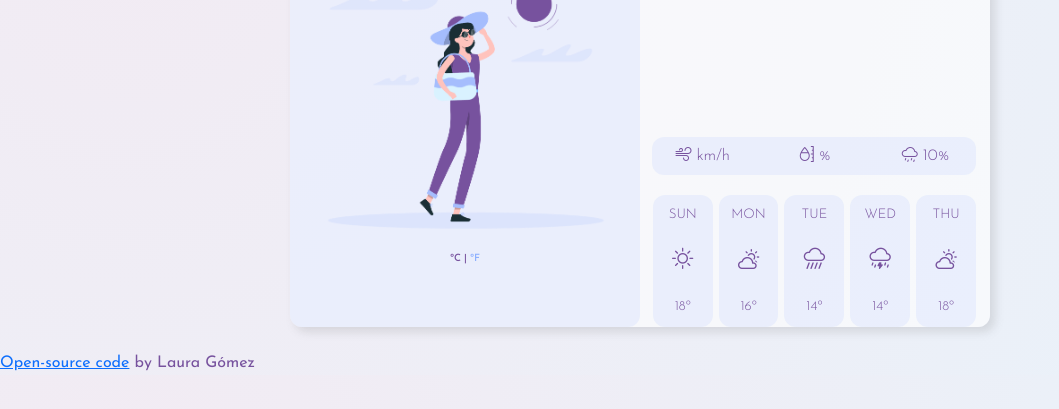
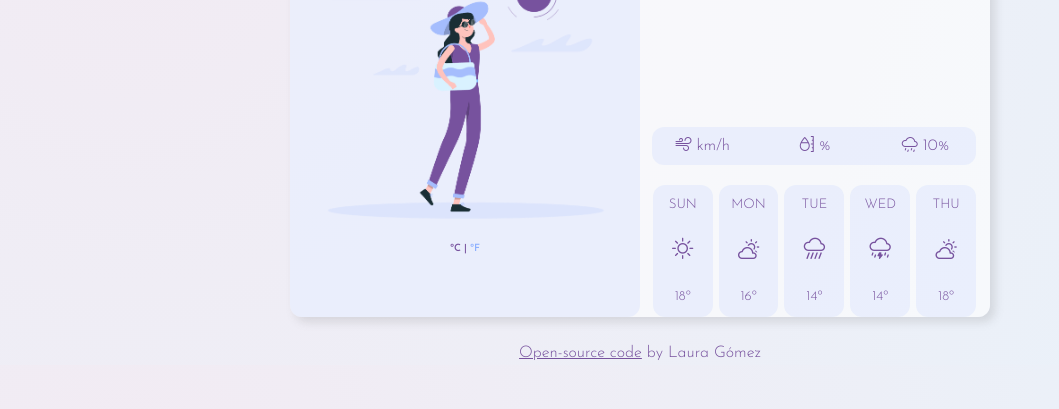
Before and after one commit to lauragomez04/weather-app, a plain HTML site: page index.html in a window 1280 px wide. Shown: the part 195-604 px from the top of the page, without its empty margins (0-1059 px from the left). Drawn offline with nearby package versions, Linux system fonts and the light colour scheme; no server answers.

Commit message:
Added style to signature

```diff
--- a/src/style.css
+++ b/src/style.css
@@ -85,7 +85,7 @@ h3 {
   box-shadow: 5px 5px 10px rgba(117, 117, 117, 0.2);
   display: block;
   margin: 0 auto;
-  margin-top: 80px;
+  margin-top: 70px;
   padding-left: 12px;
   padding-right: 12px;
   max-width: 700px;
@@ -162,3 +162,14 @@ h3 {
   margin: 0 auto;
   max-width: 300px;
 }
+
+.signature {
+  display: block;
+  font-weight: 300;
+  margin: 0 auto;
+  text-align: center;
+}
+
+#open-source {
+  color: #77529e;
+}
```
